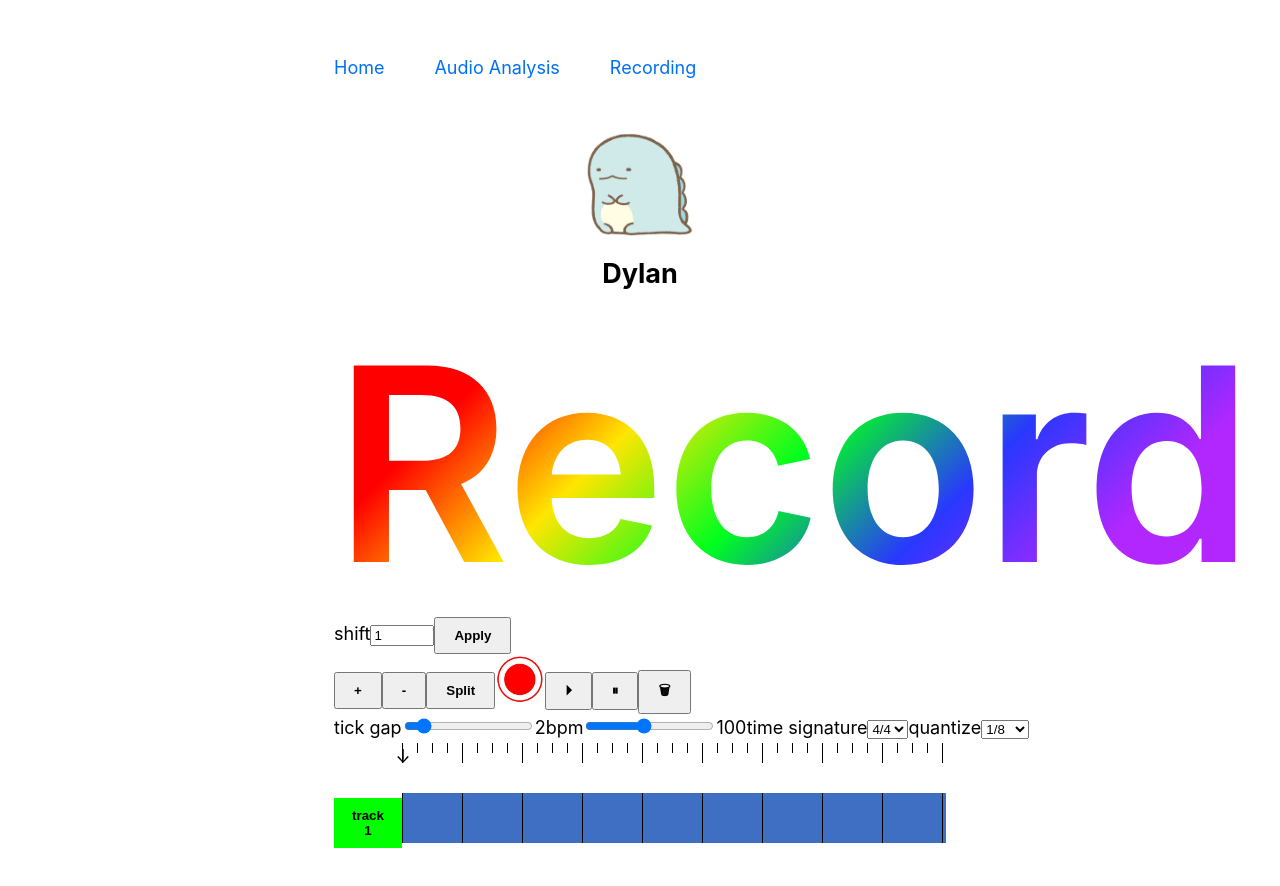
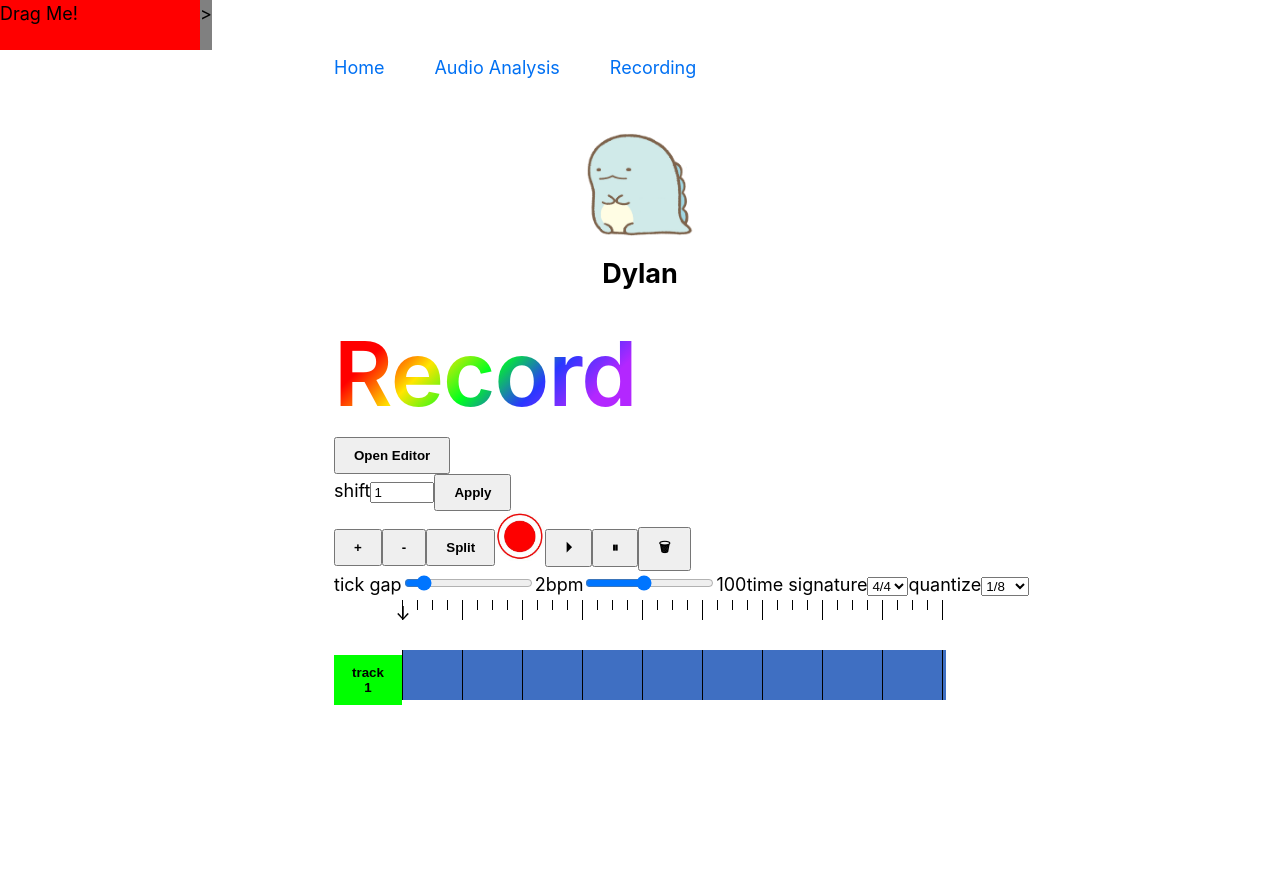
Before and after one commit to ddale314/music-app, a Next.js app: page /record in a window 1280 px wide. Shown: the top 886 px of the page. Built offline with nearby package versions, Linux system fonts and the light colour scheme.

Commit message:
resizable component

```diff
--- a/components/audioSegment.js
+++ b/components/audioSegment.js
@@ -50,7 +50,7 @@ export class AudioSegment {
 
 export function AudioSegmentComponent({ ctx, audioSegment, size, quantize, select, selected, processing }) {
 	const updateFunction = (pos) => {if (pos.x >= 0) audioSegment.setX(pos.x / size)};
-	const {dragging, ref, pos} = useDraggable({x: quantize, y: 1}, "x", {x: audioSegment.start * size, y: 0}, updateFunction, {x: 0, y: 0}, true)
+	const {dragging, ref, pos, setPos} = useDraggable({x: quantize, y: 1}, "x", {x: audioSegment.start * size, y: 0}, updateFunction, {x: 0, y: 0}, true)
 	const color = selected ? "rgb(0, 136, 34)" :  "rgb(0, 228, 57)";
 
 	return (
--- a/components/recordingCanvas.js
+++ b/components/recordingCanvas.js
@@ -1,4 +1,4 @@
-import React, { useRef, useState, useEffect, useCallback } from 'react';
+import { useRef, useState, useEffect, useCallback } from 'react';
 import useRecorder from '../hooks/useRecorder';
 import RecordButton from '../components/recordButton';
 import { AudioSegment, AudioSegmentComponent } from '../components/audioSegment';
@@ -6,6 +6,7 @@ import styles from '../styles/editor.module.css';
 import Ruler from '../components/ruler';
 import { Track, TrackComponent } from '../components/track';
 import useDraggable from '../hooks/useDraggable';
+import ResizableComponent from "./resizable";
 
 let nextID = 0;
 const SERVER_PATH = "http://localhost:3000/api";
@@ -30,7 +31,7 @@ export default function RecordingCanvas({ width=800, height=400 }) {
 
     const { isRecording, startRecording, stopRecording, analyser, audioContext } = useRecorder(handleRecordingComplete);
     // playhead
-    const { dragging, ref, pos } = useDraggable({x: 1, y: 1}, "x", {x: 0, y: 0}, ()=>{}, {x: 482, y: 0}, false)
+    const { dragging, ref, pos, setPos } = useDraggable({x: 1, y: 1}, "x", {x: 0, y: 0}, ()=>{}, {x: 482, y: 0}, false)
 
     const rulerStyle = {
         // make this width scale with the maximum audio segment length, or cap recording at certain length
@@ -268,15 +269,17 @@ export default function RecordingCanvas({ width=800, height=400 }) {
         }
     }
 
-    // current bugs:
-    // position of playhead is offset from mouse by fixed amount - i guess this works? kinda janky though
+    // current issues:
     // idk theres some weird spot where dragging scrolls horizontally instead of doing other dragging stuff
+    // shifting takes long time on first run, maybe imports?
+    // tick gap and bpm might be broken
 
     // implement:
     // scroll when dragging goes over edge
 
     return (
         <>
+            <ResizableComponent initialWidth={200} height={50}/>
             <form onSubmit={(e) => shiftSelected(e)}>
                 <label>
                     shift
--- /dev/null
+++ b/components/resizable.js
@@ -0,0 +1,63 @@
+import useDraggable from "../hooks/useDraggable.js";
+import { useState, useEffect, useRef } from "react";
+
+export default function ResizableComponent({ initialWidth, height }) {
+	const [resizing, setResizing] = useState(false);
+	const [width, setWidth] = useState(initialWidth);
+	const {dragging, ref, pos, setPos} = useDraggable({x: 1, y: height}, null, {x: 0, y: 0}, ()=>{}, {x: 0, y: 0}, true);
+	const dragStart = useRef({
+		x: 0,
+		w: 0,
+		l: 0
+	});
+
+	function handleMouseDownLeft(e) {
+		setResizing(true);
+		dragStart.current = {
+			x: e.pageX,
+			w: width,
+			l: pos.x
+		}
+		document.addEventListener("mousemove", handleMouseMoveLeft);
+		document.addEventListener("mouseup", handleMouseUp);
+	}
+
+	function handleMouseDownRight(e) {
+		setResizing(true);
+		dragStart.current = {
+			x: e.pageX,
+			w: width,
+			l: pos.x
+		}
+		document.addEventListener("mousemove", handleMouseMoveRight);
+		document.addEventListener("mouseup", handleMouseUp);
+	}
+
+	// cant use resizing here, need to create a ref
+	function handleMouseMoveLeft(e) {
+		const deltaX = e.pageX - dragStart.current.x;
+		setWidth(dragStart.current.w - deltaX);
+		const newLeft = dragStart.current.l + deltaX;
+		setPos({x: newLeft, y: pos.y});
+	}
+
+	function handleMouseMoveRight(e) {
+		const deltaX = e.pageX - dragStart.current.x;
+		setWidth(dragStart.current.w + deltaX);
+	}
+
+	function handleMouseUp(e) {
+		setResizing(false);
+		document.removeEventListener("mousemove", handleMouseMoveLeft);
+		document.removeEventListener("mousemove", handleMouseMoveRight);
+		document.removeEventListener("mouseup", handleMouseUp);
+	}
+
+	return (
+		<div>
+			<span onMouseDown={handleMouseDownLeft} style={{backgroundColor: "grey", position: "absolute", left: pos.x - 10, top: pos.y, userSelect: "none", height: height}}>{"<"}</span>
+			<span ref={ref} style={{position: "absolute", backgroundColor: resizing ? "green" : "red", left: pos.x, top: pos.y, width: width, height: height}}>Drag Me!</span>
+			<span onMouseDown={handleMouseDownRight} style={{backgroundColor: "grey", position: "absolute", left: pos.x + width, top: pos.y, userSelect: "none", height: height}}>{">"}</span>
+		</div>
+	);
+}
--- /dev/null
+++ b/components/segmentEditor.js
@@ -0,0 +1,13 @@
+import { useState } from "react";
+import RecordingCanvas from "./recordingCanvas";
+
+export function SegmentEditor() {
+	const [notes, setNotes] = useState([]);
+
+	return (
+		<>
+			<button onClick={() => setNotes([...notes].concat("A"))}>Add Note</button>
+			<RecordingCanvas />
+		</>
+	)
+}
--- a/hooks/useDraggable.js
+++ b/hooks/useDraggable.js
@@ -98,6 +98,7 @@ export default function useDraggable(grid, fixAxis, initialPos, updateFunction,
 	return {
 		dragging: dragging,
 		ref: ref,
-		pos: pos
+		pos: pos,
+		setPos: setPos
 	};
 }
--- a/pages/index.js
+++ b/pages/index.js
@@ -9,7 +9,7 @@ export default function Home() {
       <Head>
         <title>{siteTitle}</title>
       </Head>
-      <section className={utilStyles.titleLarge + ' ' + utilStyles.textGradient}>
+      <section className={utilStyles.titleSmall + ' ' + utilStyles.textGradient}>
         <p>Stuff</p>
       </section>
     </Layout>
--- a/pages/record.js
+++ b/pages/record.js
@@ -3,22 +3,24 @@ import utilStyles from '../styles/utils.module.css';
 import Layout from "../components/layout";
 import RecordingCanvas from "../components/recordingCanvas";
 import useDraggable from "../hooks/useDraggable"
+import { useState } from "react";
+import { SegmentEditor } from "../components/segmentEditor";
 
 // record, display, and edit audio
 export default function Recording() {
+    const [showEditor, setShowEditor] = useState(false);
     return (
         <Layout>
             <Head>
                 <title>Record Audio</title>
             </Head>
-            <section className = {utilStyles.titleLarge + ' ' + utilStyles.textGradient}>
+            <section className = {utilStyles.titleSmall + ' ' + utilStyles.textGradient}>
                 <p>Record</p>
-
             </section>
-            {/*<button onClick={startRecording}>Start displaying audio</button>*/}
-            {/*{isRecording && <AudioCanvas type='realtime' width={1000} height={100} analyser={analyser} sampleRate={audioContext.sampleRate}/>}*/}
+            <br />
+            <button onClick={() => setShowEditor(!showEditor)}>{showEditor ? "Close" : "Open"} Editor</button>
+            {showEditor && <SegmentEditor />}
             <RecordingCanvas />
-            {/*<PlayButton height={50} width={50}/>*/}
             <audio></audio>
         </Layout>
     )
--- a/styles/utils.module.css
+++ b/styles/utils.module.css
@@ -1,5 +1,13 @@
 .titleLarge {
     font-size: 15rem;
+    line-height: 1;
+    font-weight: 600;
+    letter-spacing: -0.05rem;
+    margin: 1rem 0;
+}
+
+.titleSmall {
+    font-size: 5rem;
     line-height: 1;
     font-weight: 600;
     letter-spacing: -0.05rem;
```
Also changed, not shown: 1 other file (tests, documents, lock files or other folders).
